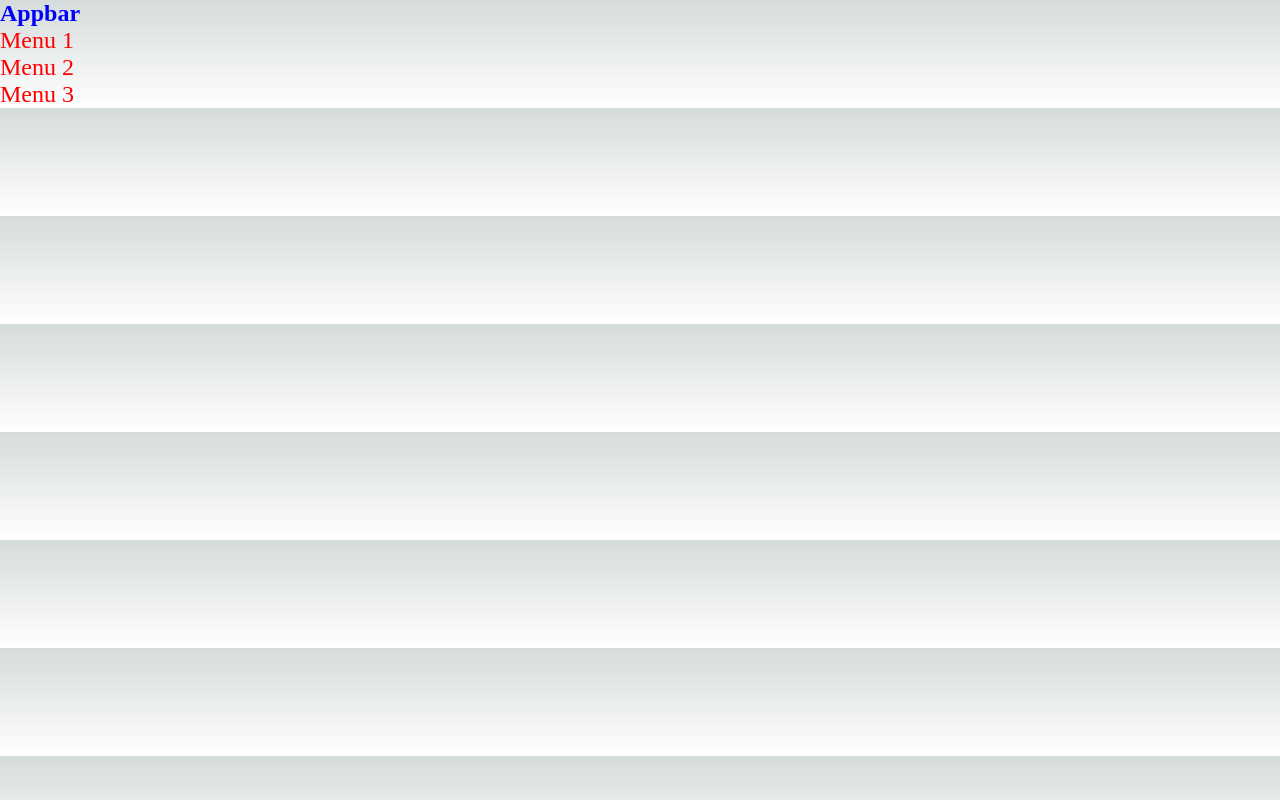
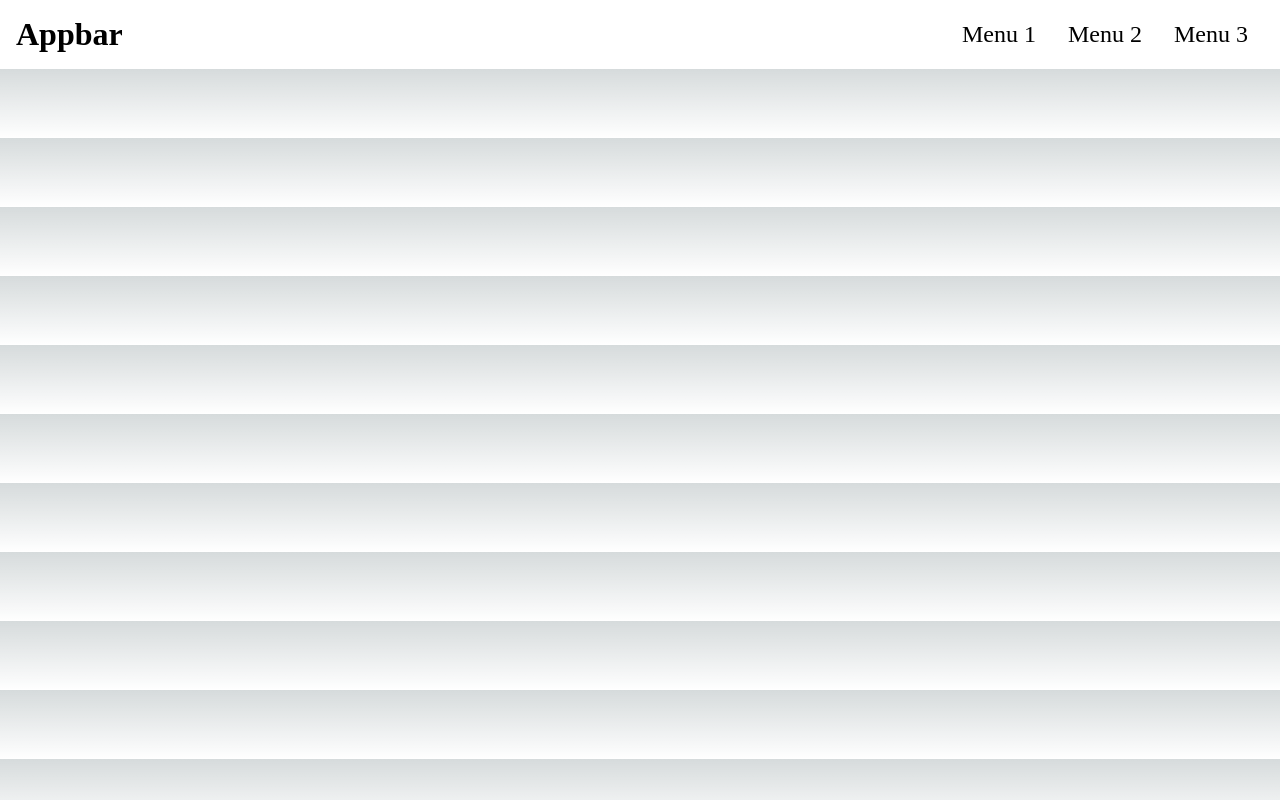
Before and after one commit to euferreira/shared-components, a Next.js app: page / in a window 1280 px wide. Built offline with nearby package versions, Linux system fonts and the light colour scheme.

Commit message:
atualiza

```diff
--- a/package.json
+++ b/package.json
@@ -1,6 +1,6 @@
 {
   "name": "@euferreira/shared-components",
-  "version": "1.0.0",
+  "version": "1.0.1",
   "author": {
     "name": "Fernando Ferreira"
   },
--- a/src/pages/appbar.jsx
+++ b/src/pages/appbar.jsx
@@ -1,5 +1,5 @@
 import React from "react";
-import StyledList from "./styles/appbar";
+import { Container, List, ListElement, ListLink, Title } from "./styles/appbar";
 
 export function SharedAppbar({ title }) {
   const listMenu = [
@@ -20,22 +20,16 @@ export function SharedAppbar({ title }) {
     },
   ];
 
+  const [isOpen, setIsOpen] = React.useState(false);
+
   return (
+    <>
+      <Container>
+        <Title>{title ?? "Appbar"}</Title>
         <div>
-      <span
-        style={{
-          fontSize: "1.5rem",
-          fontWeight: "bold",
-          color: "blue",
-          marginRight: "1rem",
-        }}
-      >
-        {title ?? "Appbar"}
-      </span>
-      <div>
-        <ul>
+          <List>
             {listMenu.map((item, index) => (
-            <a
+              <ListLink
                 key={index}
                 href={item.href}
                 onClick={(e) => {
@@ -43,12 +37,13 @@ export function SharedAppbar({ title }) {
                   console.log("Clicked", item.name);
                 }}
               >
-              <StyledList>{item.name}</StyledList>
-            </a>
+                <ListElement>{item.name}</ListElement>
+              </ListLink>
             ))}
-        </ul>
+          </List>
         </div>
-    </div>
+      </Container>
+    </>
   );
 }
 
--- a/src/pages/styles/appbar.js
+++ b/src/pages/styles/appbar.js
@@ -1,9 +1,45 @@
 import styled from "styled-components";
 
-const StyledList = styled.li`
+const Container = styled.div`
+  padding: 1rem;
+  display: flex;
+  justify-content: space-between;
+  align-items: center;
+  background-color: #fff;
+  box-shadow: 0 0 10px rgba(0, 0, 0, 0.1);
+  position: sticky;
+`;
+
+const Title = styled.h1`
+  font-weight: 600;
+  font-size: 2rem;
+  margin: 0;
+  padding: 0;
+  color: #000;
+`;
+
+const List = styled.ul`
+  display: flex;
+  align-items: center;
+  justify-content: flex-end;
+  list-style: none;
+  padding: 0;
+  margin: 0;
+`;
+
+const ListLink = styled.a`
+  text-decoration: none;
+  color: #000;
+  padding: 0 1rem;
+  font-weight: 700;
+  &:hover {
+    color: #000;
+  }
+`;
+
+const ListElement = styled.li`
   font-weight: 100;
   font-size: 1.5rem;
-  color: red;
 `;
 
-export default StyledList;
+export { Container, ListElement, Title, List, ListLink };
```
Lines whose indentation alone changed are shown as unchanged.
